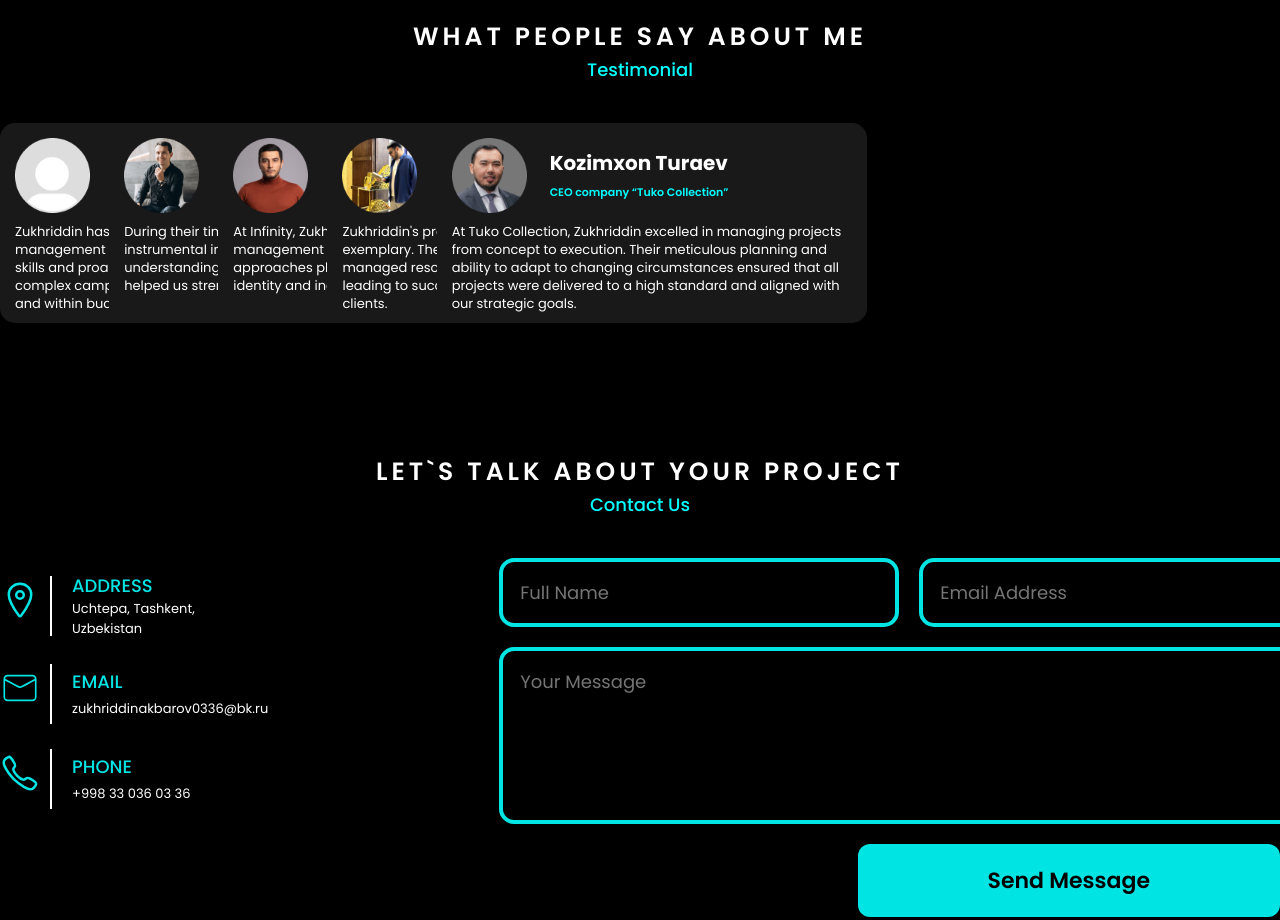
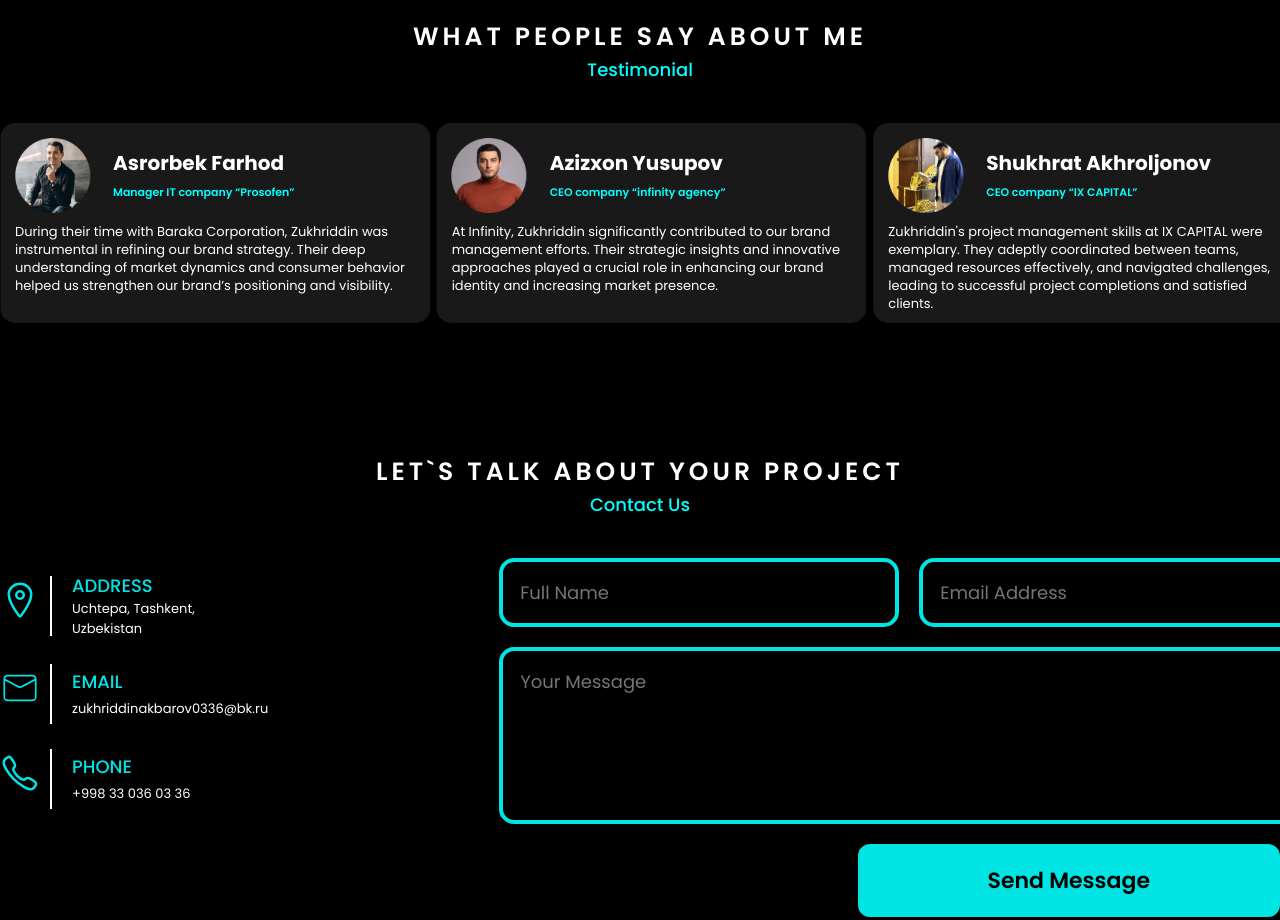
Before and after one commit to Zukhriddin05/Portfolio, a React (Vite) app: page / in a window 1280 px wide. Shown: the part 3980-4900 px from the top of the page. Built offline with nearby package versions, Linux system fonts and the light colour scheme.

Commit message:
Update Slider.jsx

```diff
--- a/src/components/slider/Slider.jsx
+++ b/src/components/slider/Slider.jsx
@@ -19,7 +19,7 @@ const slider = () => {
                 <div className="slider__box">
                     <>
                         <Swiper
-                            slidesPerView={12}
+                            slidesPerView={3}
                             spaceBetween={30}
                             loop={true}
                             autoplay={{
```
